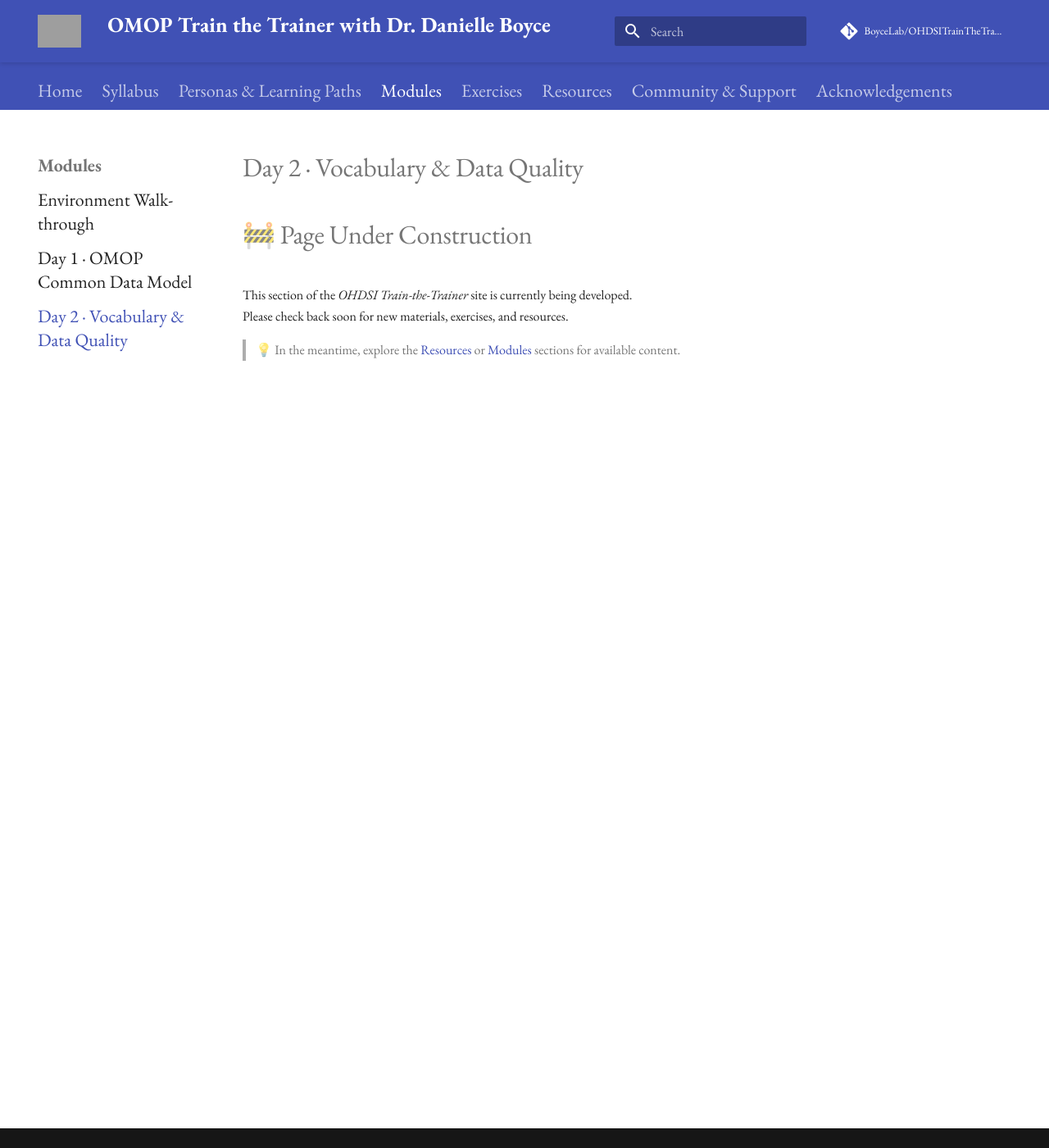
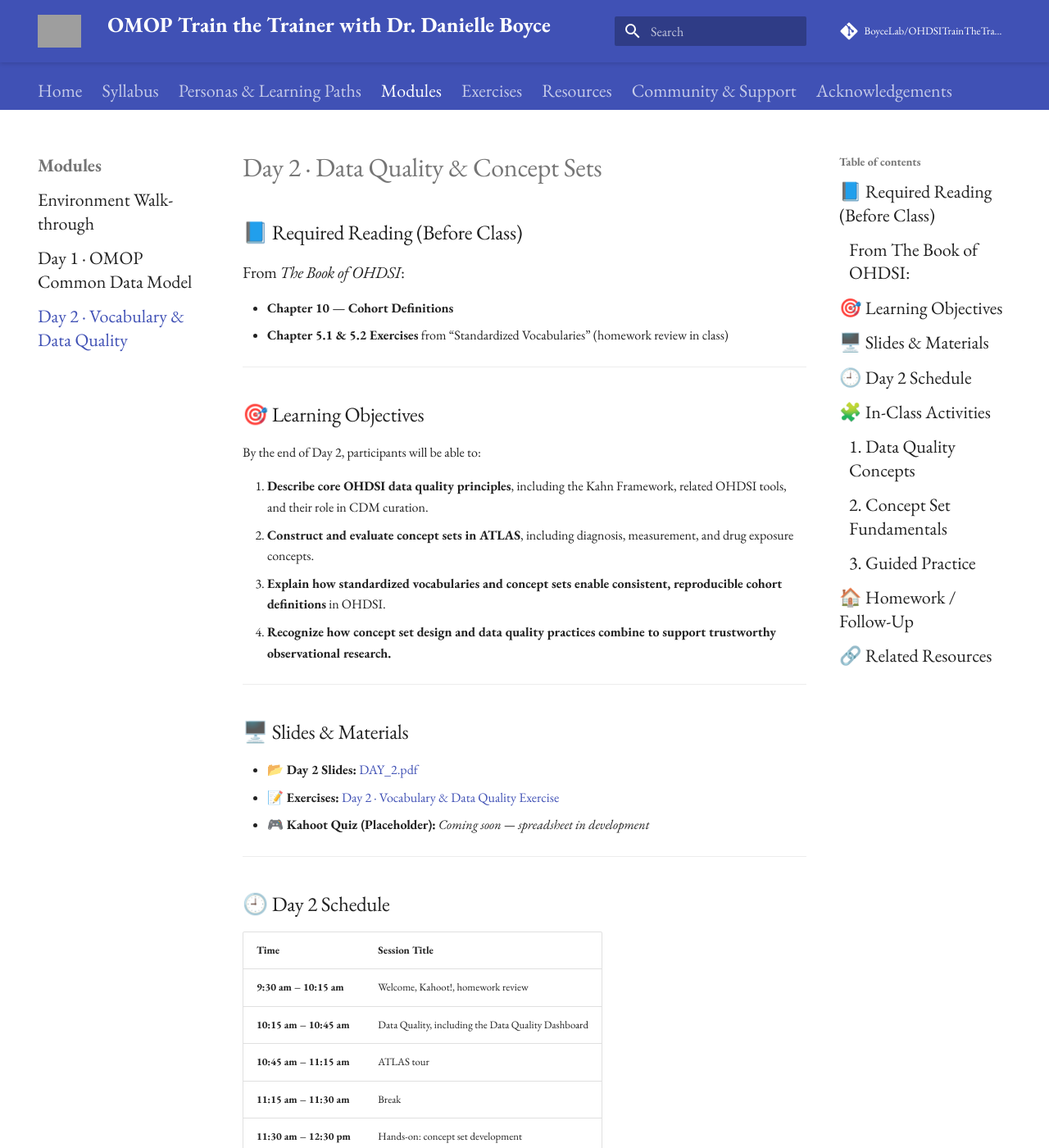
Before and after one commit to BoyceLab/OHDSITrainTheTrainer-6WK, an MkDocs documentation site: the page built from docs/modules/day-02-vocab-dqd.md, in a window 1280 px wide and 1400 px high. Shown: the whole window at 82% size. Built offline with MkDocs 1.6.1 and Material for MkDocs 9.7.7, drawn with Linux system fonts in a browser that asks for light colours; comment, search, counter and statistics services are not loaded; some of the changed text lies outside the part shown; grey boxes are pictures that could not be loaded.

Commit message:
Update day-02-vocab-dqd.md

```diff
--- a/docs/modules/day-02-vocab-dqd.md
+++ b/docs/modules/day-02-vocab-dqd.md
@@ -1,9 +1,81 @@
-# Day 2 · Vocabulary & Data Quality
+# Day 2 · Data Quality & Concept Sets
 
+## 📘 Required Reading (Before Class)
 
-# 🚧 Page Under Construction
+### From *The Book of OHDSI*:
+- **Chapter 10 — Cohort Definitions**
+- **Chapter 5.1 & 5.2 Exercises** from “Standardized Vocabularies” (homework review in class)
 
-This section of the *OHDSI Train-the-Trainer* site is currently being developed.
-Please check back soon for new materials, exercises, and resources.
+---
 
-> 💡 In the meantime, explore the [Resources](../resources.md) or [Modules](../modules/day-01-omop-cdm.md) sections for available content.
+## 🎯 Learning Objectives
+
+By the end of Day 2, participants will be able to:
+
+1. **Describe core OHDSI data quality principles**, including the Kahn Framework, related OHDSI tools, and their role in CDM curation.
+2. **Construct and evaluate concept sets in ATLAS**, including diagnosis, measurement, and drug exposure concepts.
+3. **Explain how standardized vocabularies and concept sets enable consistent, reproducible cohort definitions** in OHDSI.
+4. **Recognize how concept set design and data quality practices combine to support trustworthy observational research.**
+
+---
+
+## 🖥️ Slides & Materials
+
+- **📂 Day 2 Slides:** [DAY_2.pdf](DAY_2.pdf)
+- **📝 Exercises:** [Day 2 · Vocabulary & Data Quality Exercise](../exercises/day-02-vocab-dqd.md)
+- **🎮 Kahoot Quiz (Placeholder):** *Coming soon — spreadsheet in development*
+
+---
+
+## 🕘 Day 2 Schedule
+
+| Time | Session Title |
+|------|----------------|
+| **9:30 am – 10:15 am** | Welcome, Kahoot!, homework review |
+| **10:15 am – 10:45 am** | Data Quality, including the Data Quality Dashboard |
+| **10:45 am – 11:15 am** | ATLAS tour |
+| **11:15 am – 11:30 am** | Break |
+| **11:30 am – 12:30 pm** | Hands-on: concept set development |
+| **12:30 pm – 12:45 pm** | Review & discussion |
+| **12:45 pm – 1:00 pm** | Homework, next steps, preview of next week |
+
+---
+
+## 🧩 In-Class Activities
+
+### **1. Data Quality Concepts**
+- Overview of OHDSI’s approach to data quality
+- Kahn Framework
+- Introduction to Data Quality Dashboard
+- Examples of CDM curation decisions influenced by DQD output
+
+---
+
+### **2. Concept Set Fundamentals**
+- What makes a *good* concept set
+- Common pitfalls (over-inclusion, under-inclusion, improper descendant use)
+- Hands-on build-through in ATLAS
+
+---
+
+### **3. Guided Practice**
+- Review of homework (Ch. 5.1–5.2 exercises)
+- Build and export a concept set
+- Walkthrough of descendant expansion
+- Export SQL and discuss integration into downstream pipelines
+
+---
+
+## 🏠 Homework / Follow-Up
+
+- Read ahead: *Book of OHDSI* — Cohort Definitions (Ch. 10), revisit sections 5.3–5.4
+- Review the [NAION protocol](https://ohdsi-studies.github.io/SemaglutideNaion/protocol.html): B.1 New user of semaglutide as 2nd-line treatment with prior T2DM and prior metformin
+
+---
+
+## 🔗 Related Resources
+
+- [Vocabulary & SQL Cheat Sheet](../common_artifacts/omop-vocab-sql-cheat-sheet.md)
+- [OMOP SQL Examples](../common_artifacts/omop-sql-examples.md)
+- [SQL Validation Mini Lab](../common_artifacts/sql-validation-mini-lab.md)
+- [Day 1 Module](../modules/day-01-omop-cdm.md)
```
